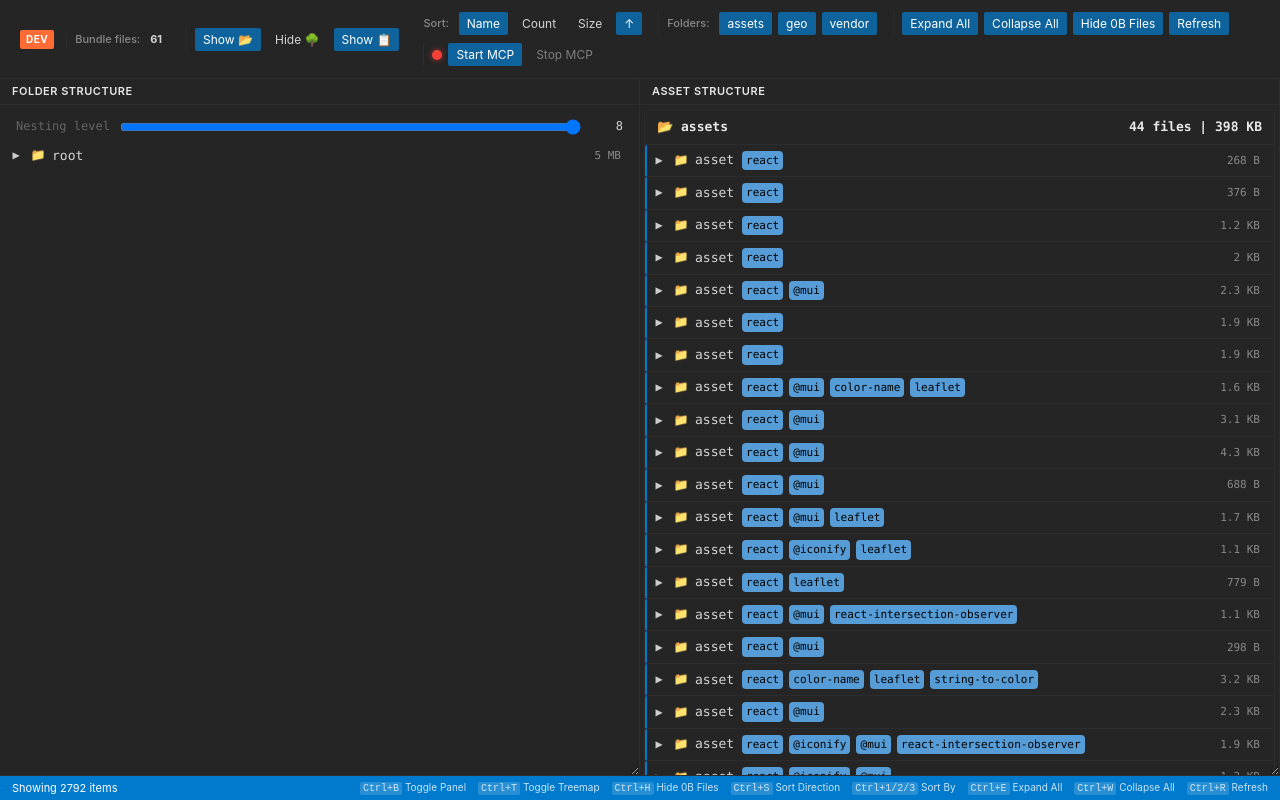
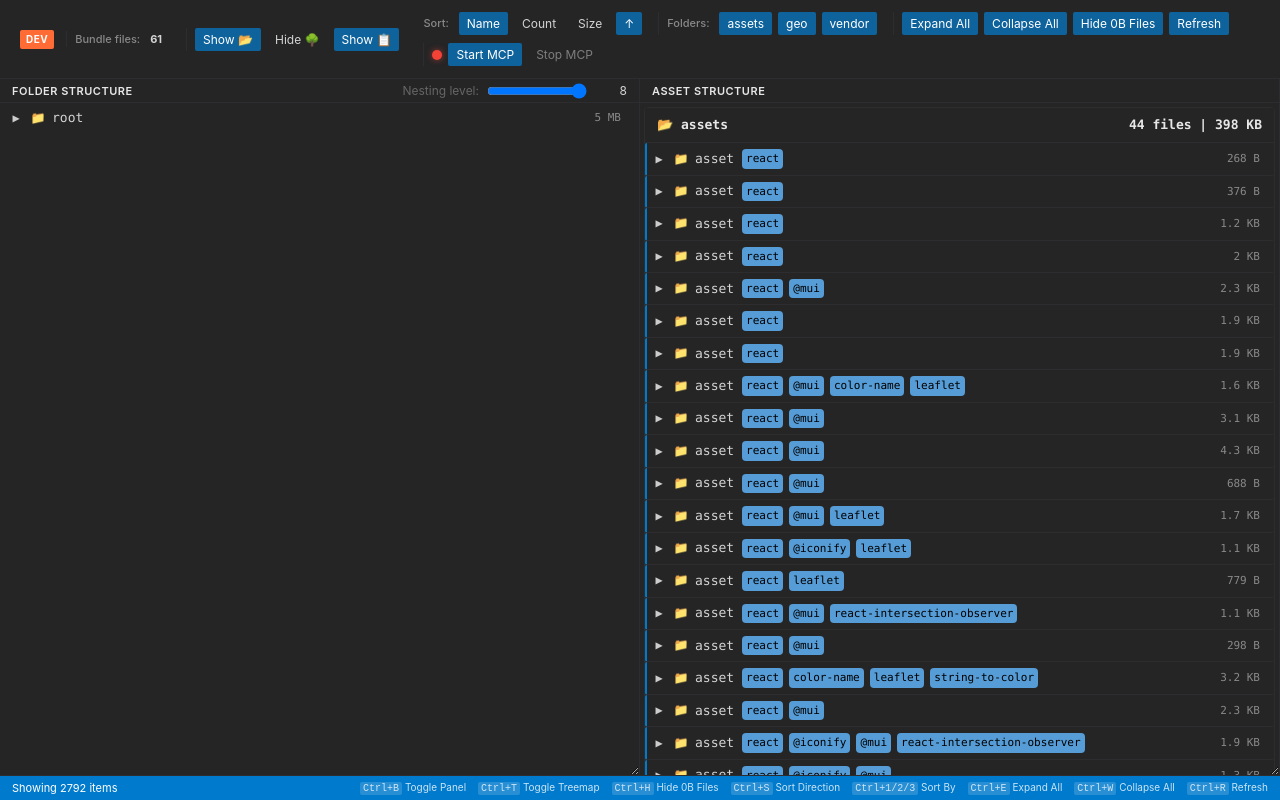
Before and after one commit to rand0mC0d3r/vs-bundle-visualizer, a React (Vite) app in the folder ui/: page / in a window 1280 px wide. Built offline with nearby package versions, Linux system fonts and the light colour scheme.

Commit message:
feat: update ResizablePanel to support titleChildren prop and adjust styling in FolderPanel

```diff
--- a/ui/src/App.css
+++ b/ui/src/App.css
@@ -623,7 +623,7 @@
   display: flex;
   justify-content: space-between;
   align-items: center;
-  padding: 4px 12px;
+  padding: 0px 12px;
   border-bottom: 1px solid var(--vscode-panel-border);
   background-color: var(--vscode-sideBarSectionHeader-background, var(--vscode-panel-background));
 }
--- a/ui/src/components/FolderPanel.tsx
+++ b/ui/src/components/FolderPanel.tsx
@@ -475,21 +475,20 @@ export const FolderPanel: React.FC<FolderPanelProps> = ({
   }, [selectedDepth]);
 
   return (
-    <ResizablePanel title="Folder Structure">
-      <div className="folder-panel-controls" style={{ padding: '8px 12px' }}>
-        <label style={{ display: 'flex', alignItems: 'center', gap: 8 }}>
-          <span style={{ fontSize: 12, color: '#666' }}>Nesting level</span>
+    <ResizablePanel title="Folder Structure" titleChildren={<div className="folder-panel-controls">
+        <label style={{ display: 'flex',  alignItems: 'center', gap: 8 }}>
+          <span style={{ fontSize: 12, lineHeight: 1, color: '#666' }}>Nesting level:</span>
           <input
             type="range"
             min={0}
             max={computedMaxDepth}
             value={selectedDepth}
             onChange={(e) => setSelectedDepth(Number(e.target.value))}
-            style={{ flex: 1 }}
+            style={{  margin: 0, width: '100px', fontSize: 10}}
           />
-          <span style={{ minWidth: 32, textAlign: 'right', fontSize: 12 }}>{selectedDepth}</span>
+          <span style={{ minWidth: 32, lineHeight: 1, textAlign: 'right', fontSize: 12 }}>{selectedDepth}</span>
         </label>
-      </div>
+      </div>}>
 
       {renderFolderTree(folderStructure)}
     </ResizablePanel>
--- a/ui/src/components/General/ResizablePanel.tsx
+++ b/ui/src/components/General/ResizablePanel.tsx
@@ -18,8 +18,8 @@ export const ResizablePanel: React.FC<ResizablePanelProps> = ({
 
   return (
     <div className={`side-panel`} style={{ flex: '1 1 auto' }}>
-      <div className="side-panel-header">
-        <h3>{title}</h3>
+      <div className="side-panel-header" style={{ minHeight: '24px'}}>
+        <h3 style={{ lineHeight: 0 }}>{title}</h3>
         {titleChildren}
       </div>
       <div className="side-panel-content">
```
